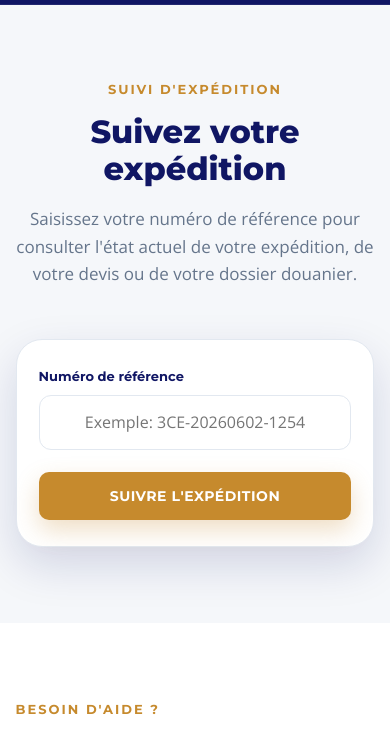
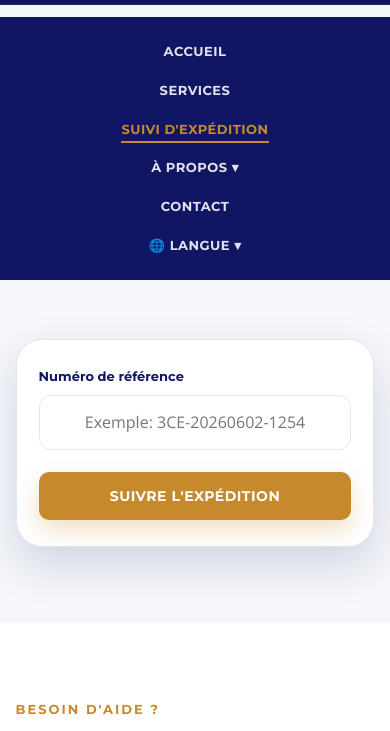
Before and after one commit to emkimad-code/3c-express, a website: page track-shipment-fr.html in a window 390 px wide. Both pictures are taken after a click on the button 320 px from the left and 38 px from the top of the page. Shown: the part 71-802 px from the top of the page. Drawn offline with nearby package versions, Linux system fonts and the light colour scheme.

Commit message:
Add files via upload

```diff
--- a/track-shipment-fr.html
+++ b/track-shipment-fr.html
@@ -557,6 +557,17 @@ statusContainer.innerHTML = `
 });
 
 </script>
+<script>
+document.addEventListener("DOMContentLoaded", function () {
+  const menuToggle = document.getElementById("menu-toggle");
+  const navMenu = document.querySelector(".nav-menu");
 
+  if (menuToggle && navMenu) {
+    menuToggle.addEventListener("click", function () {
+      navMenu.classList.toggle("active");
+    });
+  }
+});
+</script>
 </body>
 </html>
```
Also changed, not shown: track-shipment.html (+19 -6 lines).
